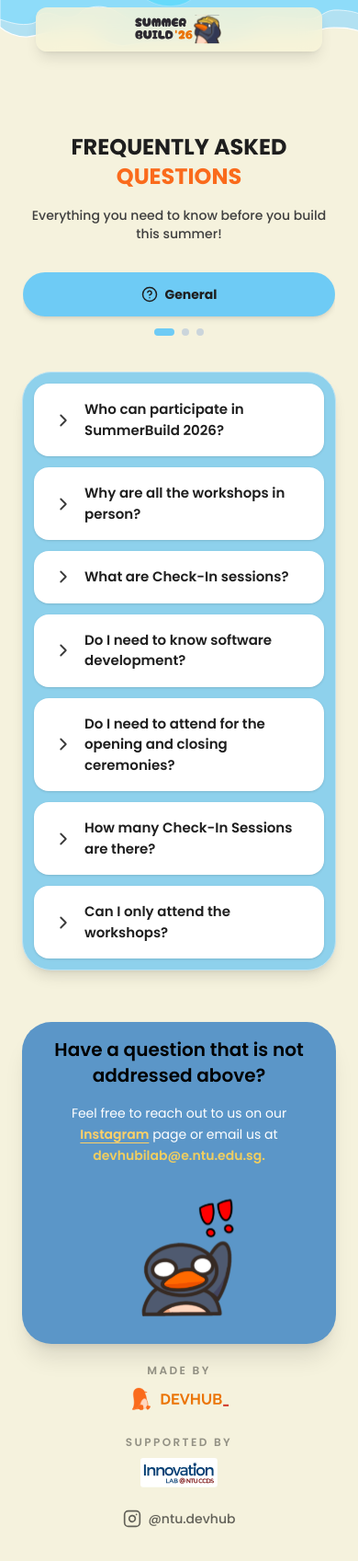
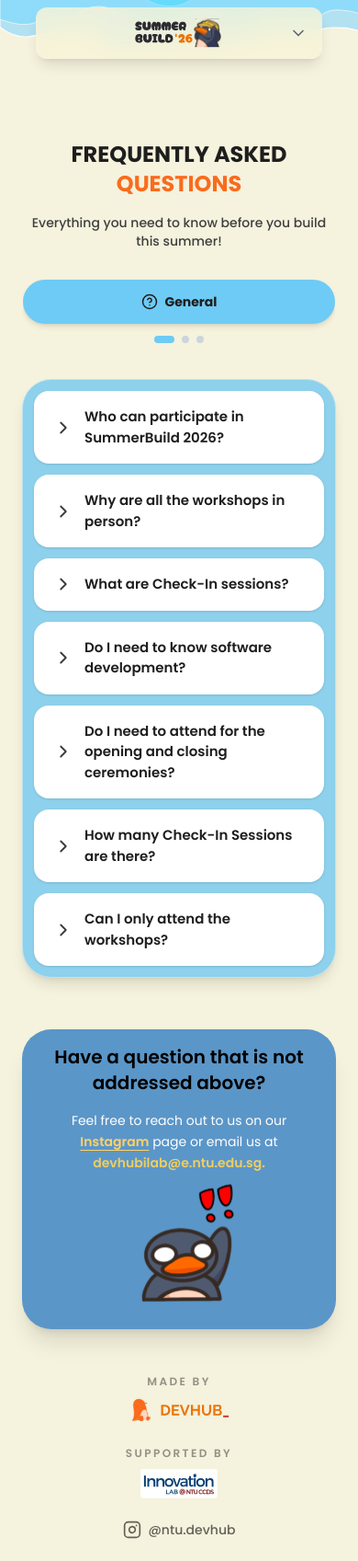
Before and after one commit to DevHub-iLab/summerbuild-2025, a React (Vite) app: page /FAQ in a window 390 px wide. Shown: the whole page at 92% size. Built offline with nearby package versions, Linux system fonts and the light colour scheme.

Commit message:
mobile styling

```diff
--- a/src/components/FAQ/FAQExt.tsx
+++ b/src/components/FAQ/FAQExt.tsx
@@ -8,7 +8,7 @@ type FAQType = {
 function FAQExt({ header, content, imageSrc, imageAlt }: FAQType) {
   return (
     <div className="mx-auto mt-14 w-full max-w-4xl rounded-4xl bg-[#5B96C8] px-6 py-4 text-white shadow-xl transition-all duration-300 hover:-translate-y-0.5 hover:shadow-2xl sm:px-8 md:px-10">
-      <div className="flex flex-col items-center gap-6 md:flex-row md:items-center md:justify-between md:gap-8">
+      <div className="flex flex-col items-center md:flex-row md:items-center md:justify-between md:gap-8">
         {/* Text */}
         <div className="text-center md:max-w-2xl md:text-left">
           <h2 className="text-xl font-semibold text-black md:text-2xl">
--- a/src/components/Layout/Footer.tsx
+++ b/src/components/Layout/Footer.tsx
@@ -4,7 +4,7 @@ import ILabLogo from "../../assets/ilablogo.svg";
 
 function Footer() {
   return (
-    <footer className="mt-5 sm:mt-20 mb-6 flex flex-col items-center gap-6 px-4">
+    <footer className="mt-12 sm:mt-20 mb-6 flex flex-col items-center gap-6 px-4">
       {/* Brand strip */}
       <div className="flex flex-col items-center gap-6 sm:flex-row sm:items-start sm:gap-10">
         {/* Made by */}
--- a/src/components/Layout/Navbar.tsx
+++ b/src/components/Layout/Navbar.tsx
@@ -3,6 +3,7 @@ import { useNavigate } from "react-router-dom";
 import { useState, useEffect, useRef  } from "react";
 import SummerBuild26 from "../../assets/sb/sb26.svg";
 import SummerBuild26Mobile from "../../assets/sb/sb26mobile.svg";
+import { ChevronDown } from "lucide-react";
 
 const HIDE_THRESHOLD = 120; // must scroll this far from top before navbar can hide
 const SHOW_THRESHOLD = 60; // must scroll up this much before navbar reappears
@@ -132,11 +133,22 @@ const Navbar = () => {
           className={`flex w-[80%] flex-col items-center justify-start rounded-xl bg-[#f8f4d8]/80 p-2 shadow-lg backdrop-blur-md transition-all duration-300 md:hidden`}
         >
           {/* Mobile Menu Icon (Toggles Menu) */}
-          <div onClick={handleMobileNav} className="cursor-pointer">
+          <div
+            onClick={handleMobileNav}
+            className="relative flex w-full cursor-pointer items-center justify-center py-1"
+          >
+            {/* Centered Logo */}
             <img
               src={SummerBuild26Mobile}
               alt="SummerBuild Logo"
-              className="z-2 h-8 w-24"
+              className="z-10 h-8 w-24"
+            />
+
+            {/* Right-aligned dropdown icon */}
+            <ChevronDown
+              className={`absolute right-2 h-5 w-5 text-[#323854]/75 transition-transform duration-300 ${
+                navMobile ? "rotate-180" : ""
+              }`}
             />
           </div>
 
--- a/src/components/Schedule/Schedule.tsx
+++ b/src/components/Schedule/Schedule.tsx
@@ -5,7 +5,7 @@ import { scheduleData } from "../../data/ProgramScheduleData";
 import scheduleImg from "../../assets/sb/teaching.svg";
 
 function Schedule() {
-  const [openIndex, setOpenIndex] = useState<number | null>(0);
+  const [openIndex, setOpenIndex] = useState<number | null>(null);
 
   return (
     <section
@@ -29,7 +29,7 @@ function Schedule() {
       {/* MOBILE VIEW */}
       <div className="mt-10 flex w-full max-w-md flex-col gap-4 md:hidden">
         {scheduleData.weeks.map((week, i) => {
-          const isOpen = openIndex === null;
+          const isOpen = openIndex === i;
 
           return (
             <div
@@ -155,7 +155,7 @@ function Schedule() {
 
       {/* Bottom CTA */}
       <div className="mt-14 w-full max-w-200 rounded-4xl bg-[#6FA9D1] px-6 py-6 shadow-lg">
-        <div className="flex flex-col items-center gap-6 md:flex-row md:items-center md:justify-between md:gap-8">
+        <div className="flex flex-col items-center md:flex-row md:items-center md:justify-between md:gap-8">
           {/* Text */}
           <div className="text-center md:max-w-xl md:text-left">
             <h2 className="text-xl font-semibold text-black md:text-2xl">
--- a/src/pages/WorkshopPage.tsx
+++ b/src/pages/WorkshopPage.tsx
@@ -21,7 +21,7 @@ export default function WorkshopPage() {
       <div className="mx-auto mt-10 max-w-7xl">
         {/* Mobile / tablet swiper */}
         <div className="md:hidden">
-          <div className="mx-auto w-full max-w-65 pb-12">
+          <div className="mx-auto w-full max-w-65 pb-0">
             <Swiper
               modules={[Autoplay, Pagination]}
               autoplay={{ delay: 3000, disableOnInteraction: false }}
```
